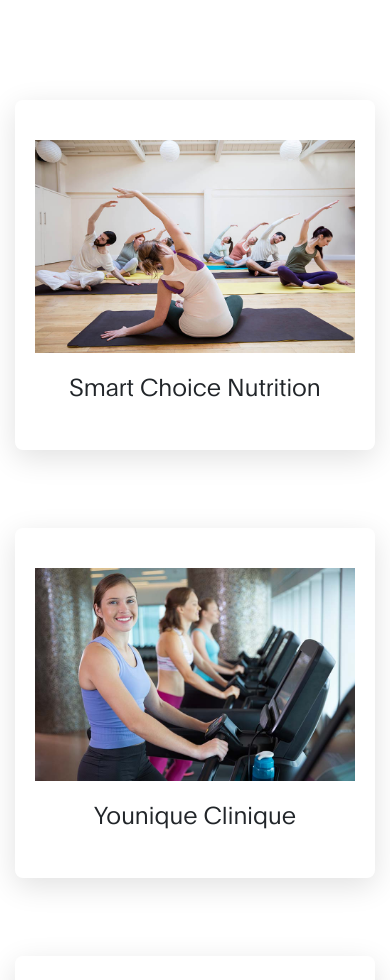
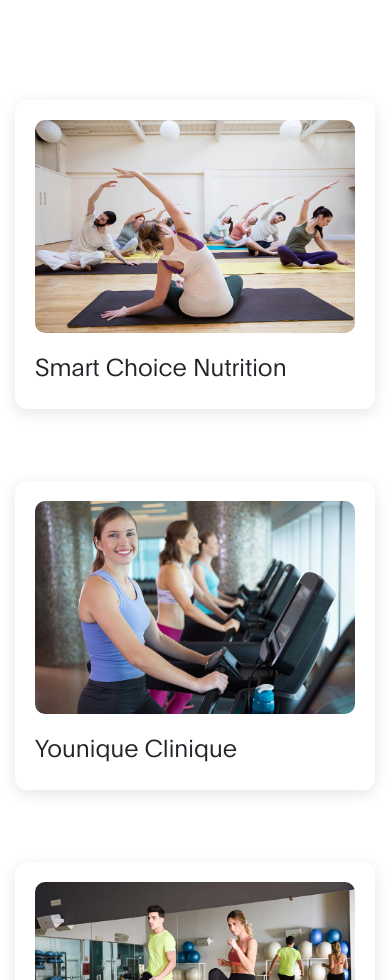
Before and after one commit to DevIgnite3/Alleysway-Hosting, a plain HTML site: page index.html in a window 390 px wide. Shown: the part 11020-12000 px from the top of the page. Drawn offline with nearby package versions, Linux system fonts and the light colour scheme.

Commit message:
Refactor flip card styles for improved layout and responsiveness; update HTML structure for better alignment

```diff
--- a/css/tooplate-gymso-style.css
+++ b/css/tooplate-gymso-style.css
@@ -420,7 +420,7 @@ hhtps://devignite.co.za
 
   .class .row {
     justify-content: center;
-    gap: 2rem; /* space between items */
+    /*gap: 1rem; /* space between items */
     row-gap: 3rem; /* optional extra row spacing */
   }
 
@@ -647,50 +647,48 @@ hhtps://devignite.co.za
   ------------------------------*/
   .flip-card {
     background-color: transparent;
-  width: 100%;
-  height: 350px;
     perspective: 1000px;
-  margin-bottom: 30px;
+    height: 100%;
   }
 
   .flip-card-inner {
+    height: 100%;
+    transition: transform 0.6s;
+    transform-style: preserve-3d;
     position: relative;
-  width: 100%;
-  height: 100%;
-  transition: transform 0.8s;
-  transform-style: preserve-3d;
   }
 
-.flip-card:hover .flip-card-inner {
+  .flip-card-front, .flip-card-back {
+    background: #fff;
+    height: 100%;
+    border-radius: 12px;
+    padding: 20px;
+    backface-visibility: hidden;
+    box-shadow: 0 4px 15px rgba(0, 0, 0, 0.1);
+  }
+
+  .flip-card-front img {
+    width: 100%;
+    height: auto;
+    border-radius: 10px;
+  }
+
+  .flip-card-back {
+    position: absolute;
+    top: 0;
+    left: 0;
+    transform: rotateY(180deg);
+    display: flex;
+    align-items: center;
+    justify-content: center;
+    text-align: center;
+  }
+
+  .flip-card-inner:hover {
     transform: rotateY(180deg);
   }
 
-.flip-card-front, .flip-card-back {
-  position: absolute;
-  width: 100%;
-  height: 100%;
-  -webkit-backface-visibility: hidden;
-  backface-visibility: hidden;
-  border-radius: 8px;
-  padding: 20px;
-  box-shadow: 0 8px 30px rgba(0,0,0,0.12);
-  display: flex;
-  flex-direction: column;
-  justify-content: center;
-  align-items: center;
-}
 
-.flip-card-front {
-  background-color: #fff;
-}
-
-.flip-card-back {
-  background-color: var(--white-color);
-  color: var(--dark-color);
-  align-content: center !important;
-  transform: rotateY(180deg);
-  text-align:center;
-}
 
 #services{
   align-content: center;
@@ -767,3 +765,17 @@ hhtps://devignite.co.za
     max-height: 60px;
   }
 }
+
+/* Force equal height for cards in a flex column */
+.d-flex .flip-card {
+  display: flex;
+  flex-direction: column;
+  justify-content: stretch;
+  height: 100%;
+}
+
+#services .flip-card-inner {
+  flex-grow: 1;
+  display: flex;
+  flex-direction: column;
+}
--- a/index.html
+++ b/index.html
@@ -15,6 +15,8 @@
     <link rel="stylesheet" href="css/bootstrap.min.css">
     <link rel="stylesheet" href="css/font-awesome.min.css">
     <link rel="stylesheet" href="css/aos.css">
+    <link rel="stylesheet" href="https://stackpath.bootstrapcdn.com/bootstrap/4.5.2/css/bootstrap.min.css">
+
 
     <!-- MAIN CSS -->
     <link rel="stylesheet" href="css/tooplate-gymso-style.css">
@@ -118,7 +120,8 @@ DevIgnite 2025: https://devignite.co.za
 
                 <div class="d-flex flex-column justify-content-center ml-lg-auto mr-lg-5 col-lg-5 col-md-6 col-12">
                     <h2 class="mb-3 text-white" data-aos="fade-up">A health and fitness club designed by the best, for
-                        <em>you.</em></h2>
+                        <em>you.</em>
+                    </h2>
 
                     <h6 class="mb-4 text-white" data-aos="fade-up">Founded by South Africa’s legendary bodybuilding
                         power couple, Vic and Irene Alley, Alleysway is more than just a gym — it's a family.</h6>
@@ -553,15 +556,15 @@ DevIgnite 2025: https://devignite.co.za
     <!-- SERVICES -->
     <section class="class section" id="services">
         <div class="container">
-            <div class="row">
-                <div class="col-lg-12 col-12 text-center mb-5">
+            <div class="row justify-content-center">
+                <div class="col-12 text-center mb-5">
                     <h6 data-aos="fade-up">Not just a gym,</h6>
                     <h2 data-aos="fade-up" data-aos-delay="200">Our on-site amenities</h2>
                 </div>
 
-                <!-- Card 1 -->
-                <div class="col-lg-4 col-md-6 col-12" data-aos="fade-up" data-aos-delay="400">
-                    <div class="flip-card">
+                <!-- ROW 1 -->
+                <div class="col-md-6 col-lg-6 mb-4 d-flex">
+                    <div class="flip-card w-100">
                         <div class="flip-card-inner">
                             <div class="flip-card-front">
                                 <img src="images/class/yoga-class.jpg" class="img-fluid mb-3" alt="Zumba">
@@ -569,57 +572,51 @@ DevIgnite 2025: https://devignite.co.za
                             </div>
                             <div class="flip-card-back">
                                 <p>Located Within Alleysway is SCN - a supplement store designed to improve your
-                                    physical and mental wellbeing.</p>
+                                    wellbeing.</p>
                             </div>
                         </div>
                     </div>
                 </div>
 
-                <!-- Card 2 -->
-                <div class="col-lg-4 col-md-6 col-12" data-aos="fade-up" data-aos-delay="500">
-                    <div class="flip-card">
+                <div class="col-md-6 col-lg-6 mb-4 d-flex">
+                    <div class="flip-card w-100">
                         <div class="flip-card-inner">
                             <div class="flip-card-front">
                                 <img src="images/class/crossfit-class.jpg" class="img-fluid mb-3" alt="Aerobic">
                                 <h4>Younique Clinique</h4>
                             </div>
                             <div class="flip-card-back">
-                                <p>Alleysway features a mesotherapy clinique designed to take you on a skincare journey
-                                    to paradise.</p>
+                                <p>A mesotherapy clinique to take you on a skincare journey to paradise.</p>
                             </div>
                         </div>
                     </div>
                 </div>
 
-                <!-- Card 3 -->
-                <div class="col-lg-4 col-md-6 col-12 mx-lg-auto" data-aos="fade-up" data-aos-delay="400">
-                    <div class="flip-card">
+                <!-- ROW 2 -->
+                <div class="col-md-6 col-lg-6 mb-4 d-flex">
+                    <div class="flip-card w-100">
                         <div class="flip-card-inner">
                             <div class="flip-card-front">
                                 <img src="images/class/cardio-class.jpg" class="img-fluid mb-3" alt="Cardio">
                                 <h4>Sports Massage Therapy</h4>
                             </div>
                             <div class="flip-card-back">
-                                <p>Training can put significant strain on your body. Michelle Robbins, our in house
-                                    sports therapist will be able to assist with any aches and pains.</p>
+                                <p>Michelle Robbins, our sports therapist, will assist with any aches and pains.</p>
                             </div>
                         </div>
                     </div>
                 </div>
 
-                <!-- Card 4 -->
-                <div class="col-lg-4 col-md-6 col-12 mx-lg-auto" data-aos="fade-up" data-aos-delay="600">
-                    <div class="flip-card">
+                <div class="col-md-6 col-lg-6 mb-4 d-flex">
+                    <div class="flip-card w-100">
                         <div class="flip-card-inner">
                             <div class="flip-card-front">
                                 <img src="images/class/cardio-class.jpg" class="img-fluid mb-3" alt="Cardio">
                                 <h4>Biokineticist</h4>
                             </div>
                             <div class="flip-card-back">
-                                <p>Biokinetics uses personalized movement-based rehab to improve your health, wellness,
-                                    and daily life. It's a long-term solution for injuries and managing chronic
-                                    conditions. Let Kate-Lyn, our in-house Biokineticist, support your recovery journey.
-                                </p>
+                                <p>Kate-Lyn provides rehab to help you recover from injuries and manage chronic
+                                    conditions.</p>
                             </div>
                         </div>
                     </div>
```
Lines whose indentation alone changed are shown as unchanged.
